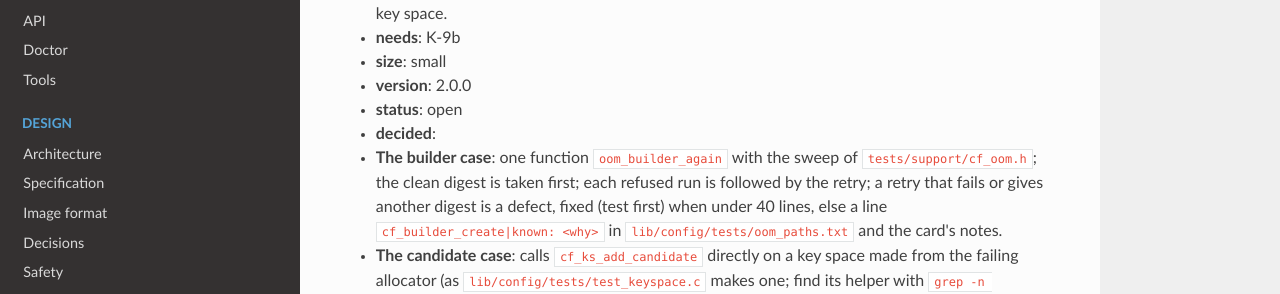
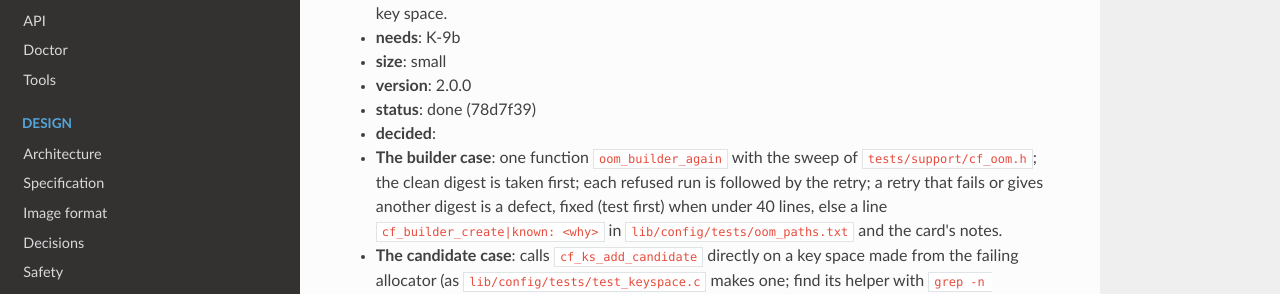
Before and after one commit to develooper1994/configforge, an MkDocs documentation site: the page built from docs/plan/K-correctness.md, in a window 1280 px wide and 900 px high, scrolled down 44075 px. Shown: the part 158-452 px from the top of the window. Built offline with MkDocs 1.6.1, drawn with Linux system fonts in a browser that asks for light colours.

Commit message:
Plan: K-9j done (78d7f39)
Co-Authored-By: Claude Opus 5.5 <noreply@anthropic.com>

```diff
--- a/docs/plan/K-correctness.md
+++ b/docs/plan/K-correctness.md
@@ -702,7 +702,7 @@ choices these cards left open were decided on 2026-11-27; D-138
 * **needs**: K-9b
 * **size**: small
 * **version**: 2.0.0
-* **status**: open
+* **status**: done (78d7f39)
 * **decided**:
   * **The builder case**: one function `oom_builder_again` with the sweep of `tests/support/cf_oom.h`; the clean digest is taken first; each refused run is followed by the retry; a retry that fails or gives another digest is a defect, fixed (test first) when under 40 lines, else a line `cf_builder_create|known: <why>` in `lib/config/tests/oom_paths.txt` and the card's notes.
   * **The candidate case**: calls `cf_ks_add_candidate` directly on a key space made from the failing allocator (as `lib/config/tests/test_keyspace.c` makes one; find its helper with `grep -n "cf_ks_" lib/config/tests/test_keyspace.c`); after a refusal the candidate is looked up: absent, or present with `written` set. Present without `written` is the defect K-9f named: the fix adds the candidate only after its text is copied (the order of the two steps in `cf_ks_add_candidate`, `lib/config/src`; find with `grep -rn "cf_ks_add_candidate" lib/config/src`), and its guarantee in `cf_keyspace.h` becomes `strong`.
```
Also changed, not shown: docs/Plan.md (+1 -1 lines).
